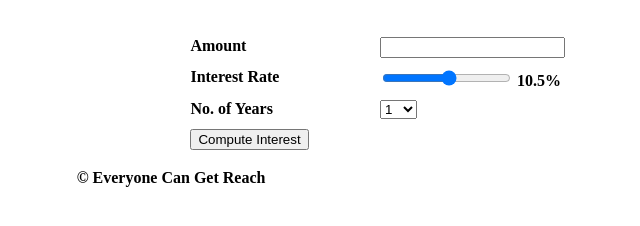
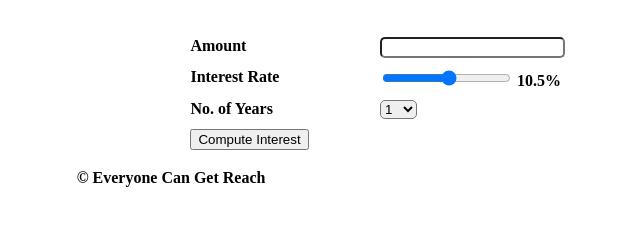
Before and after one commit to pratikpjain/edxProject, a plain HTML site: page index.html in a window 1280 px wide. Shown: the part 48-274 px from the top of the page, without its empty margins (260-900 px from the left). Drawn offline with Linux system fonts and the light colour scheme.

Commit message:
Update style.css

```diff
--- a/style.css
+++ b/style.css
@@ -17,6 +17,9 @@ h1{
     margin-top: 40px;
 }
 
+.ip {
+    border-radius: 5px;
+}
 
 .copyright_symbol {
     margin-left: 26%;
```
